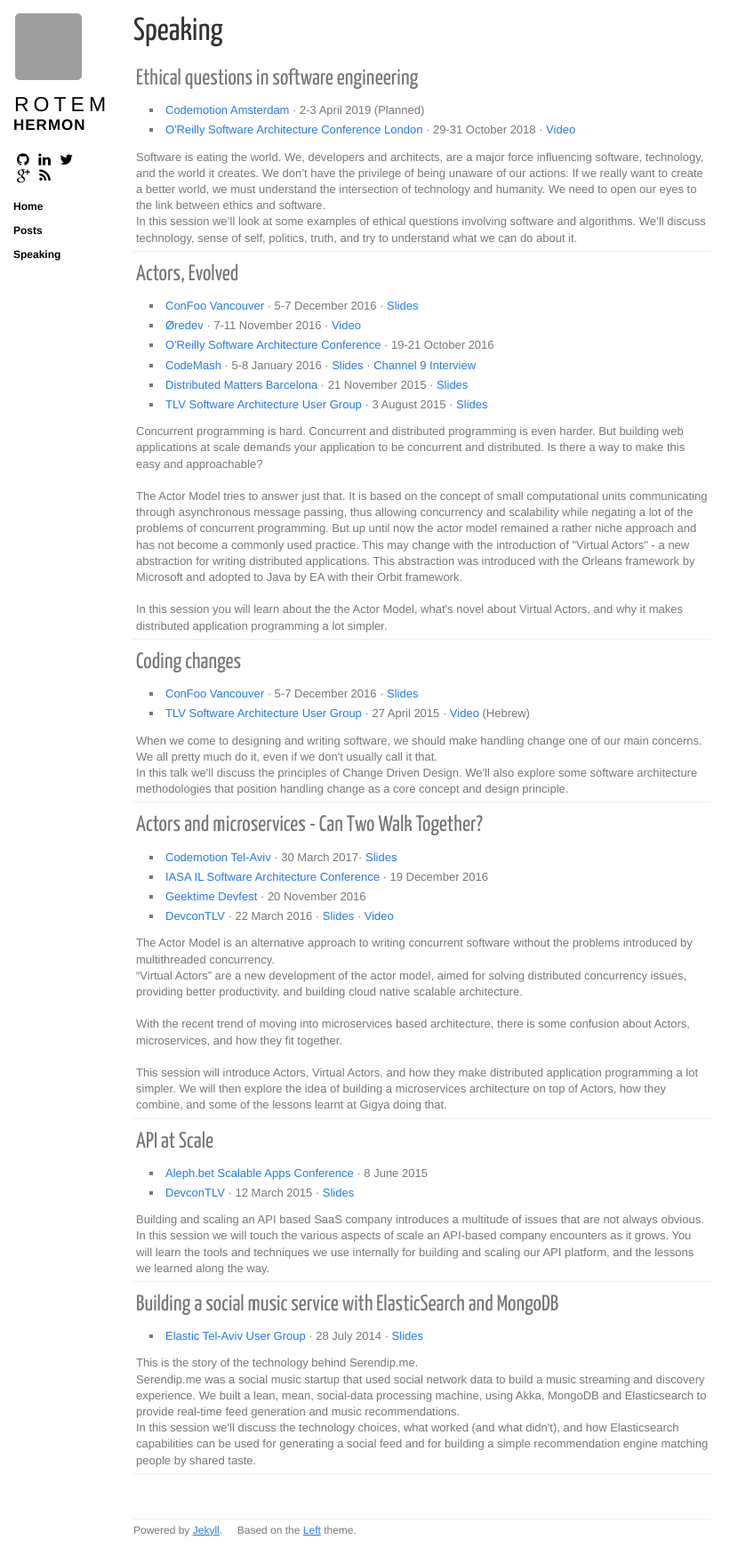
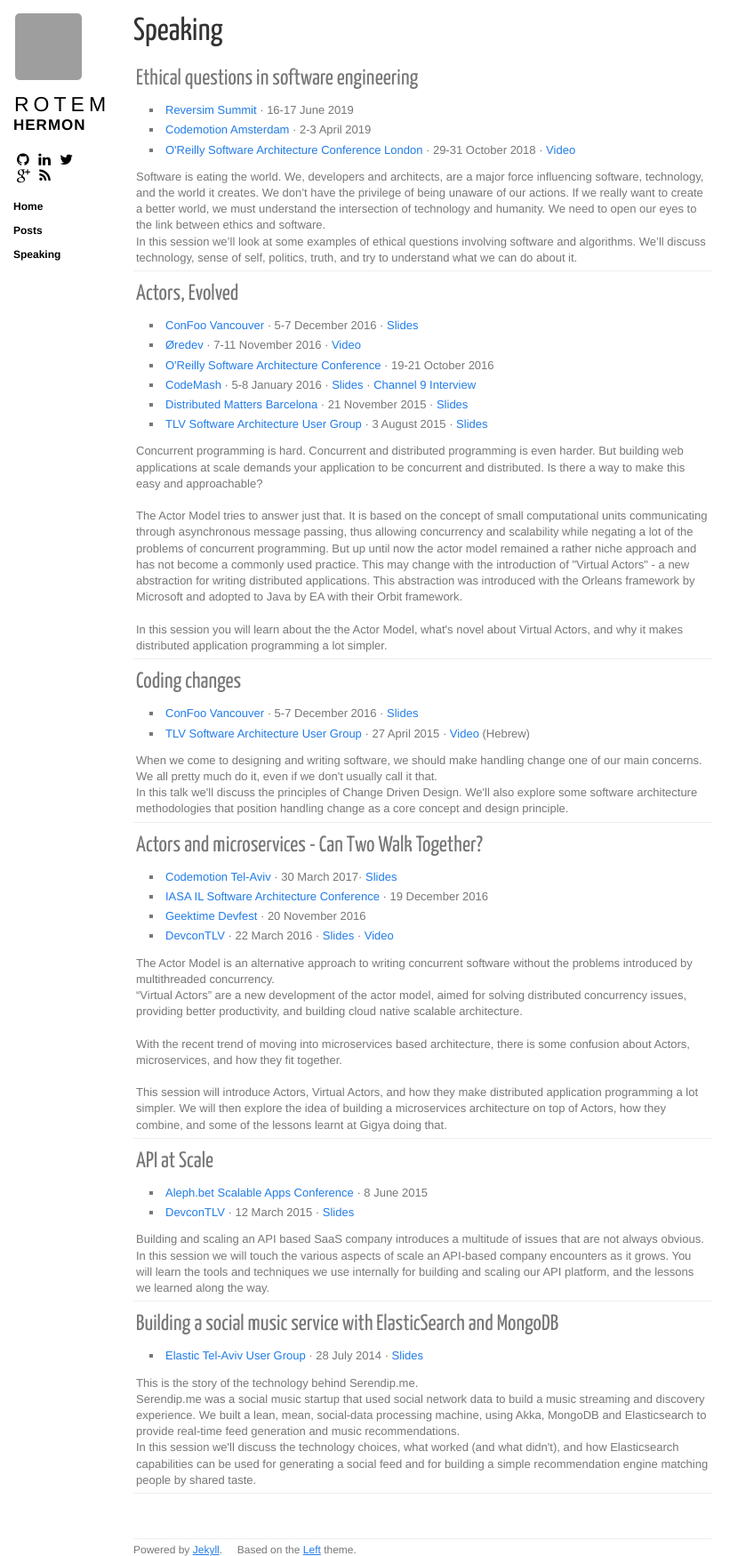
Before and after one commit to rore/rore.github.com, a Jekyll site: the page built from speaking.html, in a window 1280 px wide. Shown: the whole page at 89% size, without its empty margins (0-848 px from the left). Built offline with Jekyll 4.4.1, drawn with Linux system fonts in a browser that asks for light colours; nearby versions of some CDN libraries; before the commit the page ends 1727 px from its top, so only the background shows below that; grey boxes are pictures that could not be loaded.

Commit message:
Update speaking.html

```diff
--- a/speaking.html
+++ b/speaking.html
@@ -10,7 +10,10 @@ title: "Speaking"
             <h3>Ethical questions in software engineering</h3>
             <ul class="sublist">
                 <li>
-                    <a href="https://events.codemotion.com/conferences/amsterdam/2019/" target="_blank">Codemotion Amsterdam</a> &middot; 2-3 April 2019 (Planned)
+                    <a href="https://summit2019.reversim.com/session/5c52f3c55a09c900174932e3" target="_blank">Reversim Summit</a> &middot; 16-17 June 2019
+                </li>
+                <li>
+                    <a href="https://events.codemotion.com/conferences/amsterdam/2019/" target="_blank">Codemotion Amsterdam</a> &middot; 2-3 April 2019
                 </li>
                 <li>
                     <a href="https://conferences.oreilly.com/software-architecture/sa-eu" target="_blank">O'Reilly Software Architecture Conference London</a> &middot; 29-31 October 2018 &middot; <a href="https://www.youtube.com/watch?v=p9GtBzWKq38" target="_blank">Video</a>
```
